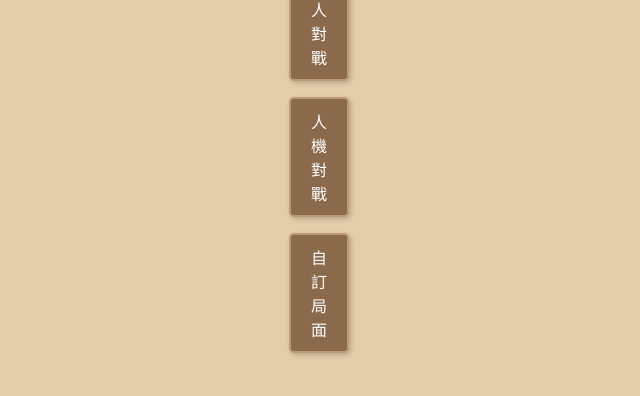
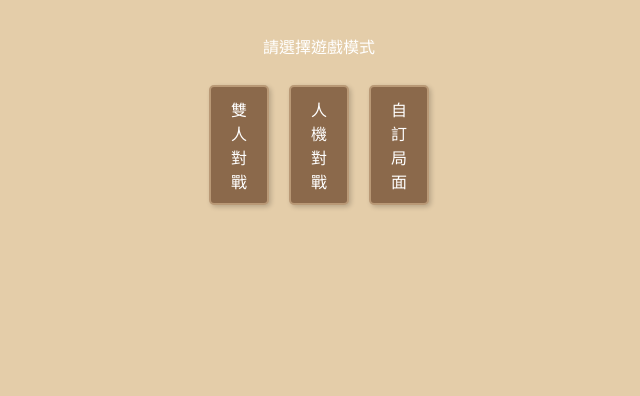
Before and after one commit to Augus1217/augus.github.io, a plain HTML site: page index.html in a window 1280 px wide. Shown: the part 396-792 px from the top of the page, without its empty margins (321-961 px from the left). Drawn offline with Linux system fonts and the light colour scheme.

Commit message:
Update index.html

```diff
--- a/index.html
+++ b/index.html
@@ -107,14 +107,17 @@
             <div id="start-screen" class="screen-overlay">
             <h1>中華象棋</h1>
             <div class="mode-selection"><p>請選擇遊戲模式</p>
+                <table><tr>
+                    <td>
                         <button onclick="setupMode('pvp')">雙人對戰</button>
+                    </td><td>
+                        <button onclick="setupMode('pve')">人機對戰</button>
+                    </td><td>
+                        <button onclick="showSetupScreen()">自訂局面</button>
+                    </td>
+               </tr></table>
+            </div>
 
-                        <button onclick="setupMode('pve')">人機對戰</button>
-
-                        <button onclick="showSetupScreen()">自訂局面</button>
-
-            </div>
-            <table>
             <div id="difficulty-selection" class="hidden pve-setup">
                 <p>請選擇AI難度</p>
                 <button onclick="selectDifficulty('easy')">簡單</button>
```
